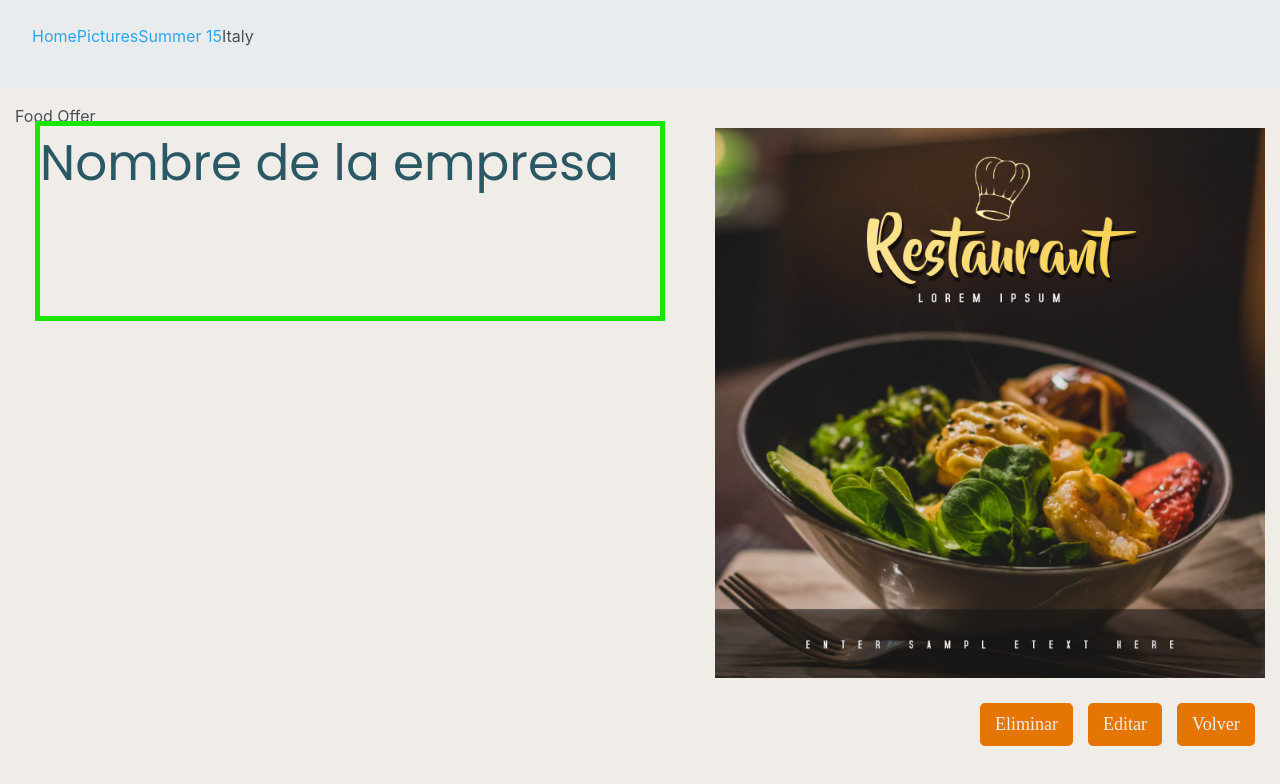
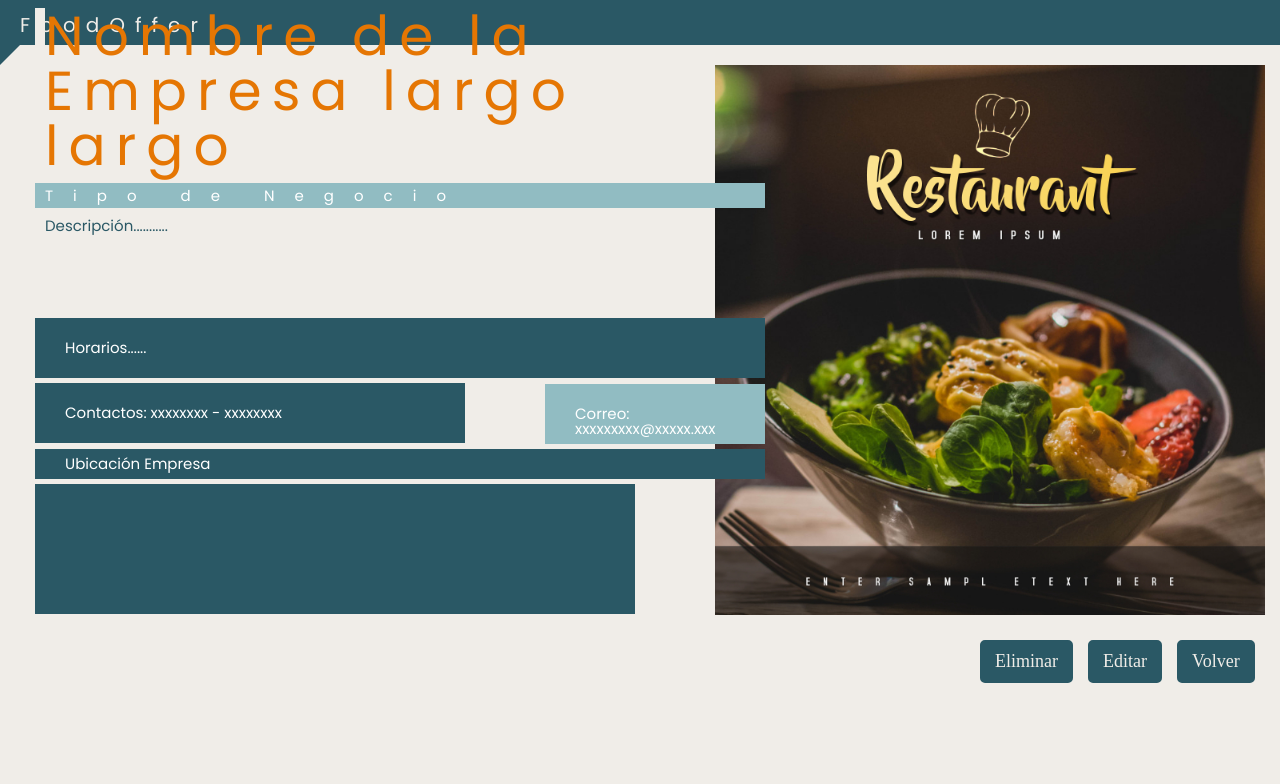
Before and after one commit to melrodriguez1133/FOOD-OFFER-Frontend, a React (Create React App) app: page / in a window 1280 px wide. Shown: the top 784 px of the page. Built offline with nearby package versions, Linux system fonts and the light colour scheme.

Commit message:
Visualizar Datos Predeterminados

```diff
--- a/src/App.js
+++ b/src/App.js
@@ -15,7 +15,7 @@ function App() {
 
    return (
     <div className='app'>
-      <VisualizadorEBar />
+        <VisualizadorEBar />
         <VisualizadorEmpresa />
     </div>
 
--- a/src/Componentes/VisualizadorEBar.css
+++ b/src/Componentes/VisualizadorEBar.css
@@ -0,0 +1,16 @@
+@import url('https://fonts.googleapis.com/css?family=Poppins:400,700,900');
+.up .nombreApp{
+    /*animation: mymove 1s infinite;*/
+    align-items: stretch;
+    font-family: Poppins;
+    font-size: 20px;
+    letter-spacing: 10px;
+    height: 65px;
+    color :  #F0EDE8;
+    background: #2A5865;
+    border-left: 20px solid #2A5865;
+    border-top: 10px solid #2A5865;
+    border-bottom: 20px solid #F0EDE8;
+
+    /*border: 5px solid #F0EDE8;*/
+}
--- a/src/Componentes/VisualizadorEBar.js
+++ b/src/Componentes/VisualizadorEBar.js
@@ -4,14 +4,9 @@ class VisualizadorEBar extends Component {
     render(){
         return (
         <div className="up">
-                <nav aria-label="Breadcrumb" class="breadcrumb">
-                        <ul class="breadcrumb">
-                        <li><a href="#">Home</a></li>
-                        <li><a href="#">Pictures</a></li>
-                        <li><a href="#">Summer 15</a></li>
-                        <li>Italy</li>
-                    </ul>
-                </nav>
+                <div className="nombreApp">
+                       FoodOffer
+                </div>
         </div>
         );
     }
--- a/src/Componentes/VisualizadorEmpresa.css
+++ b/src/Componentes/VisualizadorEmpresa.css
@@ -32,21 +32,120 @@ button{
     font-size: 18px;
     font-style: Poppins;
     color: #F0EDE8;
-    background-color: #E57603;
+    background-color: #2A5865;
     border-radius: 5px;
-    border: 5px solid #E57603;
+    border: 5px solid #2A5865;
     margin-left: 15px;
     margin-bottom: 20px;
 
 }
 
 .container .containerDatos .nombreEmpresa{
+    align-items: flex-end;
     position: relative;
-    height: 200px;
-    margin: 20px 600px 20px 20px;
-    margin-top: -670px;
+    height: 70px;
+    margin: 30px 600px 20px 20px;
+    margin-top: -720px;
     font-family: Poppins;
-    font-size: 50px;
-    color :  #2A5865 ;
-    border: 5px solid #1de503;
+    font-size: 55px;
+    letter-spacing: 10px;
+    line-height: 1;
+    border-left: 10px solid #F0EDE8;
+    color : #E57603 ;
+    margin-bottom: 105px;
 }
+
+.container .containerDatos .tipoEmpresa{
+    position: relative;
+    height: 25px;
+    margin: 30px 500px 20px 20px;
+    font-family: Poppins;
+    font-size: 15px;
+    letter-spacing: 20px;
+    line-height: 1;
+    color : #ffffff ;
+    border-top: 5px solid  #91BCC2 ;
+    border-left: 10px solid  #91BCC2 ;
+    background-color:  #91BCC2 ;
+    margin-bottom: -25px;
+}
+
+.container .containerDatos .descripcion{
+    position: relative;
+    height: 100px;
+    margin: 30px 630px 20px 20px;
+    font-family: Poppins;
+    font-size: 15px;
+    line-height: 1;
+    color : #2A5865;
+    border-top: 5px solid #F0EDE8;
+    border-left: 10px solid #F0EDE8;
+    background-color: #F0EDE8;
+    margin-bottom: -25px;
+}
+
+.container .containerDatos .horarios{
+    position: relative;
+    height: 60px;
+    margin: 30px 500px 20px 20px;
+    font-family: Poppins;
+    font-size: 15px;
+    line-height: 1;
+    color : #ffffff ;
+    border-top: 22px solid #2A5865;
+    border-left: 30px solid #2A5865;
+    background-color: #2A5865;
+    margin-bottom: -25px;
+}
+
+.container .containerDatos .contactos{
+    position: relative;
+    height: 60px;
+    margin: 30px 800px 20px 20px;
+    font-family: Poppins;
+    font-size: 15px;
+    line-height: 1;
+    color : #ffffff ;
+    border-top: 22px solid #2A5865;
+    border-left: 30px solid #2A5865;
+    background-color: #2A5865;
+    margin-bottom: -25px;
+}
+
+.container .containerDatos .correoEmpresa{
+    position: relative;
+    height: 60px;
+    margin: 30px 500px 100px 530px;
+    font-family: Poppins;
+    font-size: 15px;
+    line-height: 1;
+    color : #ffffff ;
+    border-top: 22px solid  #91BCC2 ;
+    border-left: 30px solid  #91BCC2 ;
+    background-color:  #91BCC2;
+    /*margin-bottom: -200px;*/
+    margin-top: -59px;
+}
+
+.container .containerDatos .ubicacionTitulo{
+    position: relative;
+    height: 30px;
+    margin: 30px 500px 20px 20px;
+    font-family: Poppins;
+    font-size: 15px;
+    line-height: 1;
+    color : #ffffff ;
+    border-top: 7px solid #2A5865;
+    border-left: 30px solid #2A5865;
+    background-color: #2A5865;
+    margin-top: -95px;
+}
+
+.container .containerDatos .ubicacionMapa{
+    position: relative;
+    height: 130px;
+    margin: 30px 630px 20px 20px;
+    background-color: #2A5865;
+    margin-top: -15px;
+    /*border-radius: 5px;*/
+}
--- a/src/Componentes/VisualizadorEmpresa.js
+++ b/src/Componentes/VisualizadorEmpresa.js
@@ -10,7 +10,6 @@ class VisualizadorEmpresa extends Component {
     render(){
         return (
             <div className ="container">
-                <div>Food Offer</div>
                 <div className="containerdown">
                     <div className="imagenEmpresa">
                     <img className="imagen" src="restaurant.JPG"/>
@@ -24,15 +23,13 @@ class VisualizadorEmpresa extends Component {
                     </div>
                 </div>
                 <div className="containerDatos">
-                    <div className="nombreEmpresa">
-                        Nombre de la empresa
-                    </div>
-                    <div className="tipoEmpresa"></div>
-                    <div className="descripcion"></div>
-                    <div className="horarios"></div>
-                    <div className="contactos"></div>
-                    <div className="correoEmpresa"></div>
-                    <div className="ubicacionTitulo"></div>
+                    <div className="nombreEmpresa">Nombre de la Empresa largo largo</div>
+                    <div className="tipoEmpresa">Tipo de Negocio</div>
+                    <div className="descripcion">Descripción...........</div>
+                    <div className="horarios">Horarios......</div>
+                    <div className="contactos">Contactos: xxxxxxxx - xxxxxxxx</div>
+                    <div className="correoEmpresa">Correo: xxxxxxxxx@xxxxx.xxx</div>
+                    <div className="ubicacionTitulo">Ubicación Empresa</div>
                     <div className="ubicacionMapa"></div>
                 </div>
             </div>
```
